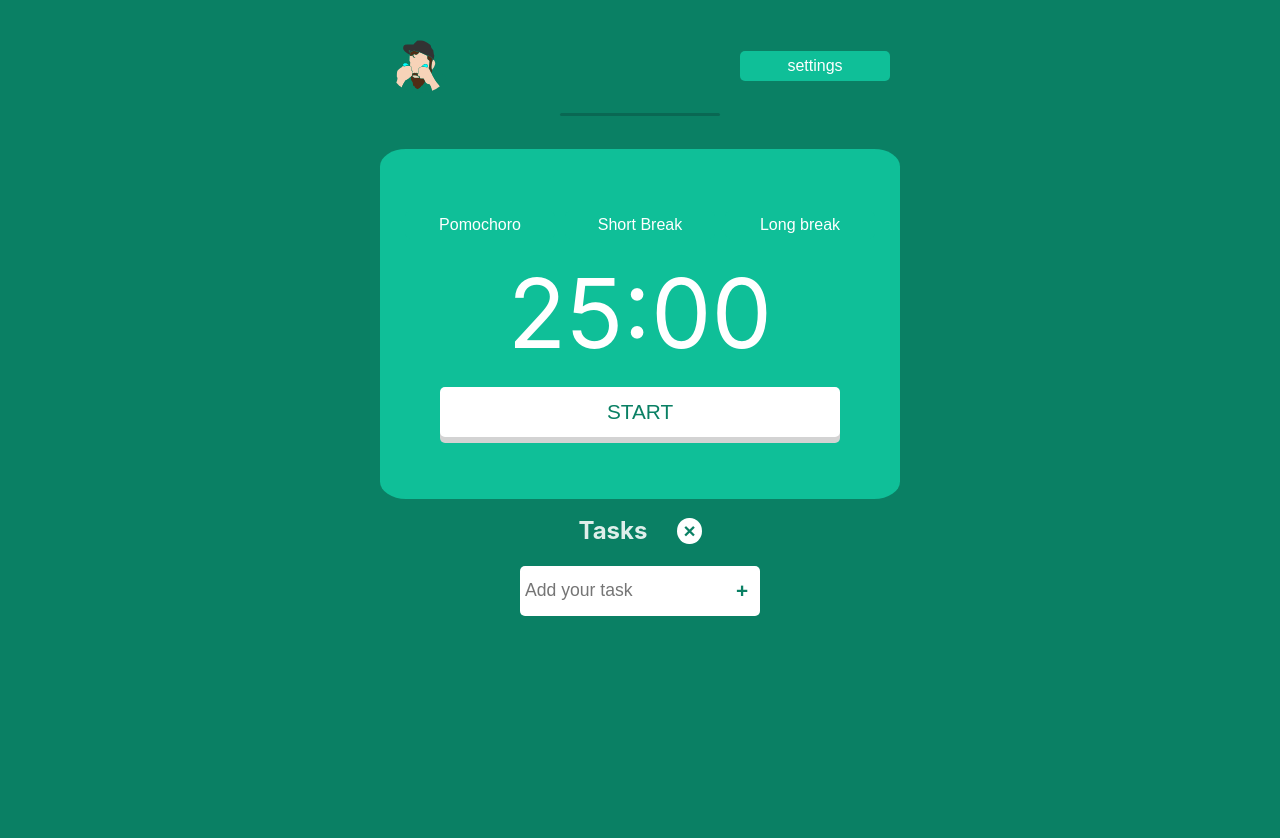
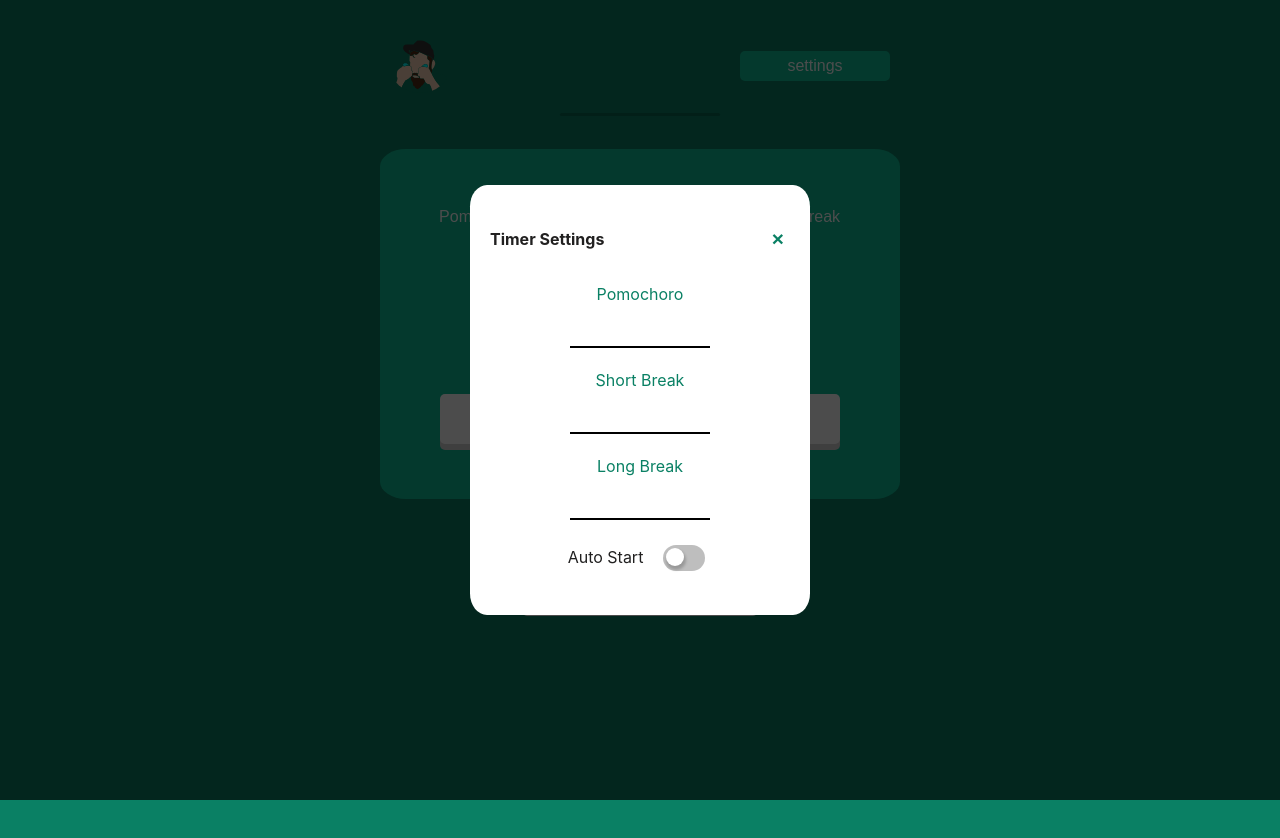
Before and after one commit to paragonmaik/pomodoro-timer, a React (Vite) app: page / in a window 1280 px wide. Both pictures are taken after a click on the button "settings". Shown: the top 838 px of the page. Built offline with nearby package versions, Linux system fonts and the light colour scheme.

Commit message:
feat: implementa logica de abertura e fechamento do modal

```diff
--- a/src/components/NavBar.tsx
+++ b/src/components/NavBar.tsx
@@ -1,13 +1,21 @@
-import { Header } from "../styles/Container.Styles";
-import { NavButton, ImgLogo } from "../styles/Elements.Styles";
+import { Header } from '../styles/Container.Styles';
+import { NavButton, ImgLogo } from '../styles/Elements.Styles';
 import logo from '../../public/choro.svg';
+import { useContext } from 'react';
+import { TimerContext } from '../context/TimerContext';
 
 function NavBar() {
+  const { setIsOpen } = useContext(TimerContext);
 
   return (
     <Header>
       <ImgLogo src={logo} alt="logo" />
-      <NavButton>settings</NavButton>
+      <NavButton
+        type="button"
+        onClick={() => setIsOpen(true) }
+      >
+        settings
+      </NavButton>
     </Header>
   )
 }
--- /dev/null
+++ b/src/components/TimerSettingsModal.tsx
@@ -0,0 +1,60 @@
+import { TimerSettingsContainer,
+  FlexRowDiv,
+  TimerInputContainer,
+  LabelContainer,
+  GenericContainer,
+  ModalContainer,
+} from '../styles/Container.Styles';
+import { Checkbox, SettingInput, CheckBoxLabel, CheckBoxWrapper, TaskButton } from '../styles/Elements.Styles';
+import { TimerContext } from '../context/TimerContext';
+import { useContext } from 'react';
+
+function TimerSettingsModal() {
+  const { setIsOpen } = useContext(TimerContext);
+  return (
+    <ModalContainer>
+      <TimerSettingsContainer>
+        <FlexRowDiv>
+          <h4>Timer Settings</h4>
+          <TaskButton
+            type="button"
+            onClick={ () => setIsOpen(false) }
+          >
+            ×
+          </TaskButton>
+        </FlexRowDiv>
+        <TimerInputContainer>
+          <LabelContainer>
+            <label htmlFor="pomodoro">
+              Pomochoro
+            </label>
+            <SettingInput min="1" type="number" name="pomodoro" id="pomodoro" />
+          </LabelContainer>
+          <LabelContainer>
+            <label htmlFor="shortBreak">
+              Short Break
+            </label>
+            <SettingInput min="1" type="number" name="shortBreak" id="shortBreak" />
+          </LabelContainer>
+          <LabelContainer>
+            <label htmlFor="longBreak">
+              Long Break
+            </label>
+            <SettingInput min="1" type="number" name="longBreak" id="longBreak" />
+          </LabelContainer>
+        </TimerInputContainer>
+        <GenericContainer>
+          <span>
+            Auto Start
+          </span>
+          <CheckBoxWrapper>
+            <Checkbox id="checkbox" type="checkbox" />
+            <CheckBoxLabel htmlFor="checkbox" />
+          </CheckBoxWrapper>
+        </GenericContainer>
+      </TimerSettingsContainer>
+    </ModalContainer>
+  )
+}
+
+export default TimerSettingsModal;
--- a/src/context/TimerContext.tsx
+++ b/src/context/TimerContext.tsx
@@ -12,6 +12,7 @@ export function TimerProvider({ children }: TimerContextProviderProps) {
   const [interval, setIntervalValue] = useState(0);
   const [timerData, setTimerData] = useState(defaultSettings);
   const [shouldAutoStart, setShouldAutoStart] = useState(true);
+  const [isOpen, setIsOpen] = useState(false);
   const buttonSound = new Audio(buttonAudio);
   const alarmSound = new Audio(alarmAudio);
 
@@ -93,6 +94,8 @@ export function TimerProvider({ children }: TimerContextProviderProps) {
     {
       timerData,
       isStartAvailable,
+      isOpen,
+      setIsOpen,
       setTimerData,
       switchMode,
       handleMode,
--- a/src/index.css
+++ b/src/index.css
@@ -16,12 +16,11 @@
 }
 
 html {
-  /* overflow-y: scroll; */
+  /* overflow-y: ; */
   overflow-x: hidden;
 }
 
 body {
-  background-color: blue;
   margin: 0;
   display: flex;
   min-width: 320px;
--- a/src/pages/Home.tsx
+++ b/src/pages/Home.tsx
@@ -9,6 +9,7 @@ import Timer from '../components/Timer';
 import NavBar from '../components/NavBar';
 import PomodoroSelectors from '../components/PomodoroSelectors';
 import TodoList from '../components/TodoList';
+import TimerSettingsModal from '../components/TimerSettingsModal';
 
 function Home() {
   const { timerData,
@@ -16,6 +17,7 @@ function Home() {
     isStartAvailable,
     setIsStartAvailable,
     stopTimer,
+    isOpen,
   } = useContext(TimerContext);
 
   const handleStartButton = () => {
@@ -50,6 +52,7 @@ function Home() {
             </GenericContainer>
         </TimerCardContainer>
         <TodoList />
+        {isOpen && <TimerSettingsModal />}
       </MainContainer>
     </>
   )
--- a/src/styles/Container.Styles.ts
+++ b/src/styles/Container.Styles.ts
@@ -28,7 +28,7 @@ export const TimerCardContainer = styled.article`
 `
 
 export const GenericContainer = styled.div`
-  margin: 0 auto;
+  margin: 15px auto;
   display: flex;
   justify-content: center;
   width: 100%;
@@ -96,12 +96,60 @@ export const Task = styled.div`
   height: 40px;
   color: rgb(10, 128, 100);
   max-width: 80%;
-  min-width: 230px;
+  min-width: 220px;
   cursor: grab;
 `
 
 export const FlexRowDiv = styled.div`
   display: flex;
   align-items: center;
+  justify-content: space-between;
   gap: 30px;
 `
+
+export const TimerSettingsContainer = styled.section`
+  background-color: white;
+  color: rgb(33, 32, 32);
+  padding: 20px 20px;
+  border-radius: 5%;
+  display: flex;
+  flex-direction: column;
+  margin: 0 auto;
+  justify-content: space-between;
+  width: 80vw;
+  max-height: 400px;
+  @media (min-width: 600px) {
+    max-width: 300px;
+  }
+`
+
+export const TimerInputContainer = styled.div`
+  color: rgb(10, 128, 100);
+  display: flex;
+  width: 100%;
+  justify-content: space-between;
+  flex-direction: column;
+  align-items: center;
+`
+
+export const LabelContainer = styled.div`
+  width: 25%;
+  margin: 10px;
+  display: flex;
+  align-items: center;
+  flex-direction: column;
+  width: 40%;
+`
+
+export const ModalContainer = styled.div`
+  position: fixed;
+  display: flex;
+  flex-direction: column;
+  justify-content: center;
+  height: 100vh;
+  width: 100vw;
+  margin: 0 auto;
+  background-color: rgba(0, 0, 0, 0.7);
+  top: 0;
+  left: 0;
+`
--- a/src/styles/Elements.Styles.ts
+++ b/src/styles/Elements.Styles.ts
@@ -60,8 +60,6 @@ export const TodoInput = styled.input`
   font-weight: 400;
   height: 40px;
   color: rgb(10, 128, 100);
-  max-width: 80%;
-  min-width: 230px;
 `
 
 export const AddButton = styled.button`
@@ -85,3 +83,61 @@ export const TaskButton = styled.button`
   font-weight: 600;
   color: rgb(10, 128, 100);
 `
+
+export const SettingInput = styled.input`
+  font-size: 1.1em;
+  padding: 10px;
+  border: none;
+  border-bottom: 2px solid black;
+  background-color: white;
+  font-weight: 400;
+  height: 20px;
+  color: rgb(10, 128, 100);
+  max-width: 100%;
+`
+
+export const CheckBoxWrapper = styled.div`
+  position: relative;
+  margin-left: 20px;
+`;
+
+export const CheckBoxLabel = styled.label`
+  position: absolute;
+  top: 0;
+  left: 0;
+  width: 42px;
+  height: 26px;
+  border-radius: 15px;
+  background: #bebebe;
+  cursor: pointer;
+  &::after {
+    content: "";
+    display: block;
+    border-radius: 50%;
+    width: 18px;
+    height: 18px;
+    margin: 3px;
+    background: #ffffff;
+    box-shadow: 1px 3px 3px 1px rgba(0, 0, 0, 0.2);
+    transition: 0.2s;
+  }
+`;
+export const Checkbox = styled.input`
+  opacity: 0;
+  z-index: 1;
+  border-radius: 15px;
+  width: 42px;
+  height: 26px;
+  &:checked + ${CheckBoxLabel} {
+    background: rgb(15, 191, 152);
+    &::after {
+      content: "";
+      display: block;
+      border-radius: 50%;
+      width: 18px;
+      height: 18px;
+      margin-left: 21px;
+      transition: 0.2s;
+    }
+  }
+`;
```
Also changed, not shown: src/typescript/types.ts (+10 -8 lines).
